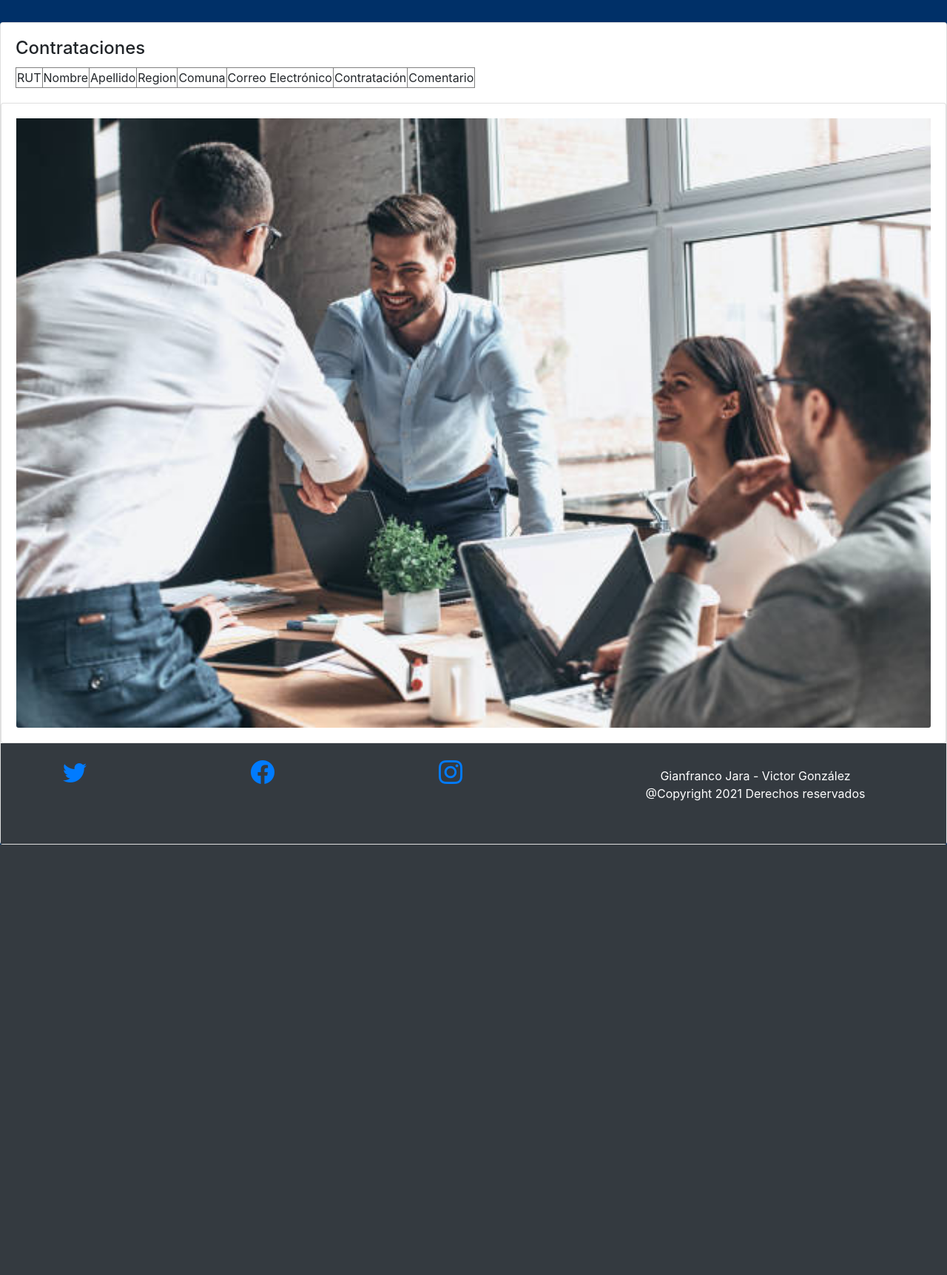
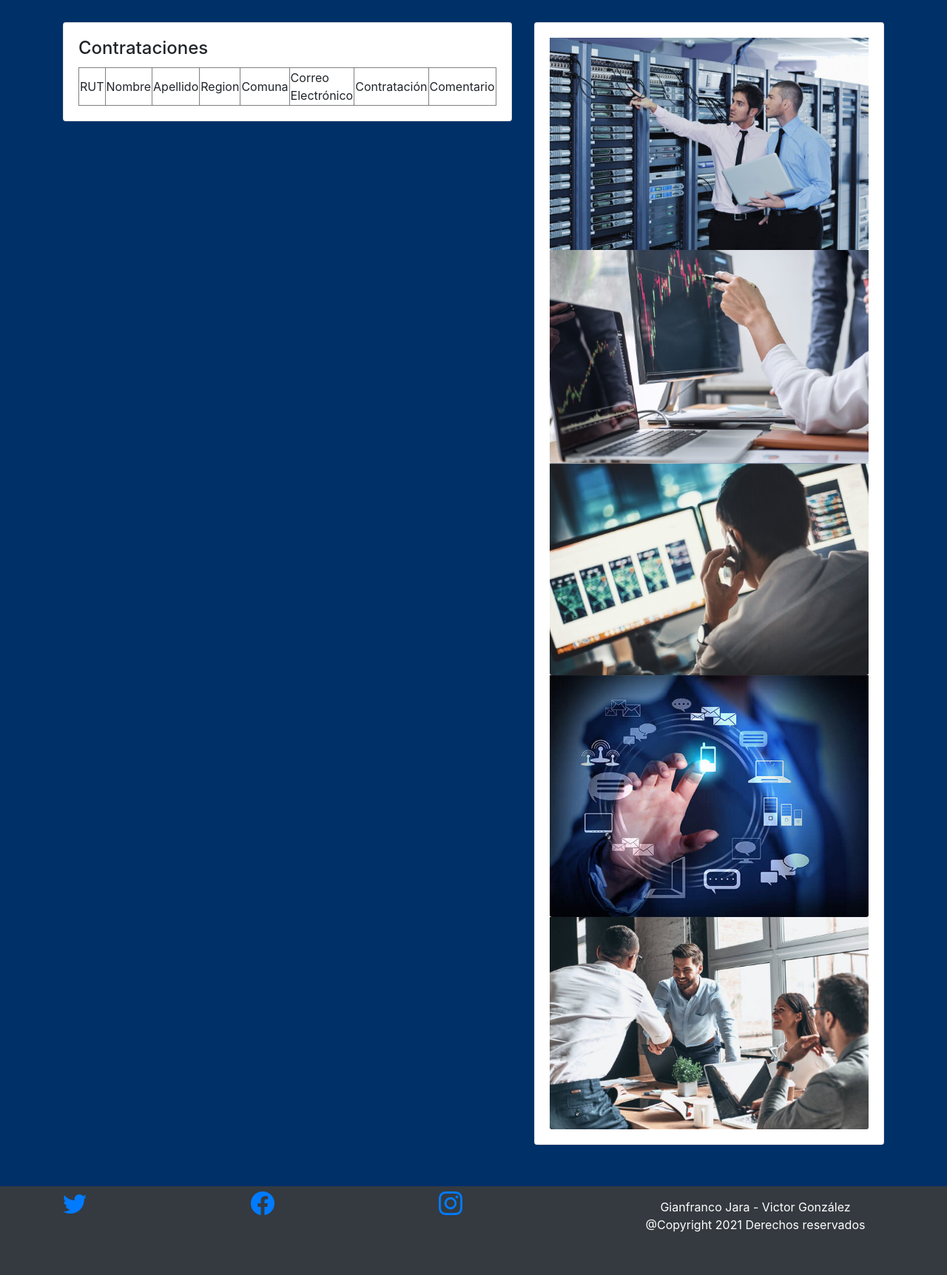
Before and after one commit to GianfrancoJara/Exp3Backend_JaraGonzalez_004D, a Django app: page /vercontrataciones/ in a window 1280 px wide. Shown: the part 58-1782 px from the top of the page at 74% size. Before the commit the page ends 1200 px from the top, so only its background shows below. Run offline with Django 3.2, Linux system fonts and the light colour scheme; data that the repository does not hold is empty; some libraries are stand-ins or nearby versions.

Commit message:
Modificacion a HTML vercontrataciones

```diff
--- a/SoporteIT/SoporteIT/core/templates/vercontrataciones.html
+++ b/SoporteIT/SoporteIT/core/templates/vercontrataciones.html
@@ -49,7 +49,11 @@
       </ul>
     </div>
   </nav>
+
+<!--INICIO CARTA-->
+
         <div class="main">
+          <div class="container">
             <div class="row">
               <div class="col-md">
                   <div class="card">
@@ -82,15 +86,24 @@
                         {% endfor %}
                       </table>
                     </div>
-      <div class="row">
+                  </div>
+              </div>
+
               <div class="col-md">
                   <div class="card">
                     <div class="card-body">
+                    <img class="card-img-bottom" src="{% static 'img/galeria/dba.png' %}">
+                    <img class="card-img-bottom" src="{% static 'img/galeria/monitoreo.png' %}">
+                    <img class="card-img-bottom" src="{% static 'img/galeria/soporte.png' %}">
+                    <img class="card-img-bottom" src="{% static 'img/quienesomos.jpg' %}">
                     <img class="card-img-bottom" src="{% static 'img/quienessomos2.jpg' %}">
                     </div>
                   </div>
               </div>
           </div>
+        </div>
+        </div>
+<!--FINAL CARTA-->
 <!-- footer -->
 <footer class="bg-dark text-center text-white">
   <div class="container">
```
Lines whose indentation alone changed are shown as unchanged.
